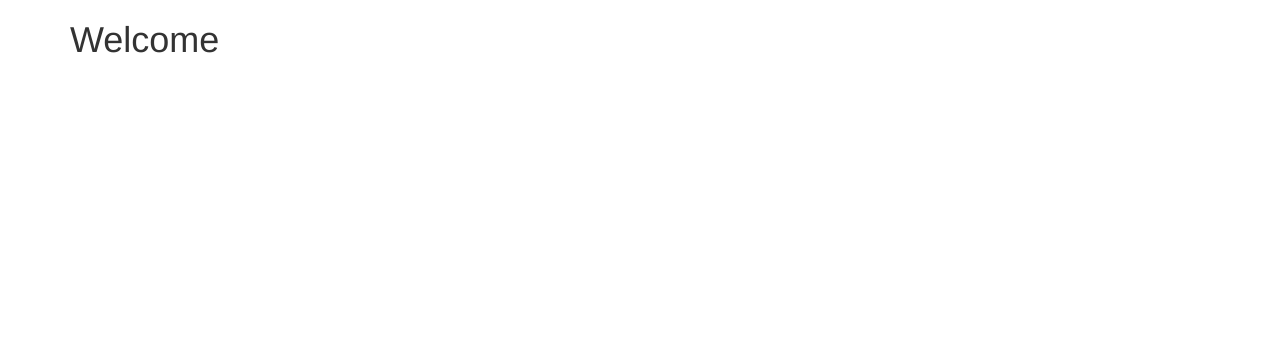
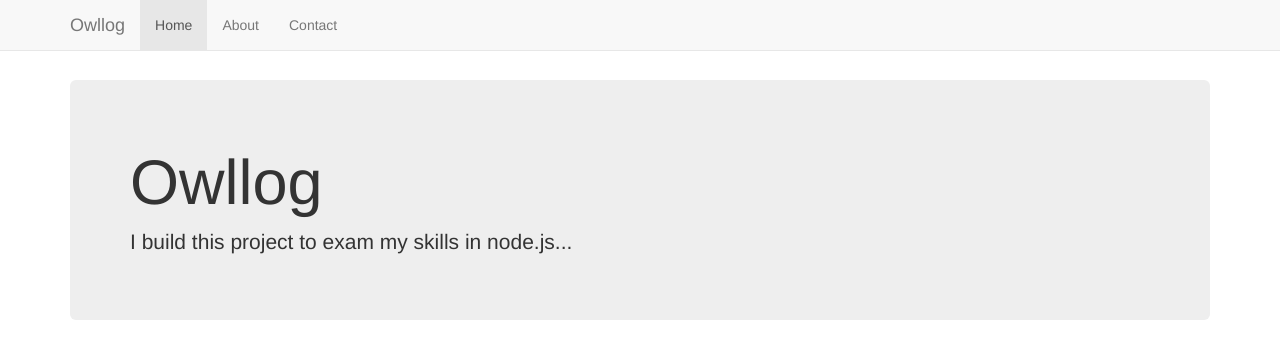
Before and after one commit to Meklad/node-chat-app, a website: page public/index.html in a window 1280 px wide. Drawn offline with Linux system fonts and the light colour scheme.

Commit message:
[Add] add some nice sytyl for home page

```diff
--- a/public/index.html
+++ b/public/index.html
@@ -5,9 +5,41 @@
 		<title>Node.Js Chat App</title>
 		<link rel="stylesheet" href="style/css/bootstrap.min.css">
 	</head>
-	<body>
-		<div class="container">
-			<h1>Welcome</h1>
-		</div>
+	<body data-gr-c-s-loaded="true" cz-shortcut-listen="true">
+
+	    <!-- Fixed navbar -->
+	    <nav class="navbar navbar-default navbar-fixed-top">
+	      <div class="container">
+	        <div class="navbar-header">
+	          <button type="button" class="navbar-toggle collapsed" data-toggle="collapse" data-target="#navbar" aria-expanded="false" aria-controls="navbar">
+	            <span class="sr-only">Toggle navigation</span>
+	            <span class="icon-bar"></span>
+	            <span class="icon-bar"></span>
+	            <span class="icon-bar"></span>
+	          </button>
+	          <a class="navbar-brand" href="/">Owllog</a>
+	        </div>
+	        <div id="navbar" class="navbar-collapse collapse">
+	          <ul class="nav navbar-nav">
+	            <li class="active"><a href="/">Home</a></li>
+	            <li><a href="#about">About</a></li>
+	            <li><a href="#contact">Contact</a></li>
+	          </ul>
+	        </div><!--/.nav-collapse -->
+	      </div>
+	    </nav>
+
+	    <br><br><br><br>
+
+	    <div class="container">
+
+	      <!-- Main component for a primary marketing message or call to action -->
+	      <div class="jumbotron">
+	        <h1>Owllog</h1>
+	        <p>I build this project to exam my skills in node.js...</p>
+	      </div>
+
+	    </div> <!-- /container -->
+
 	</body>
 </html>
```
